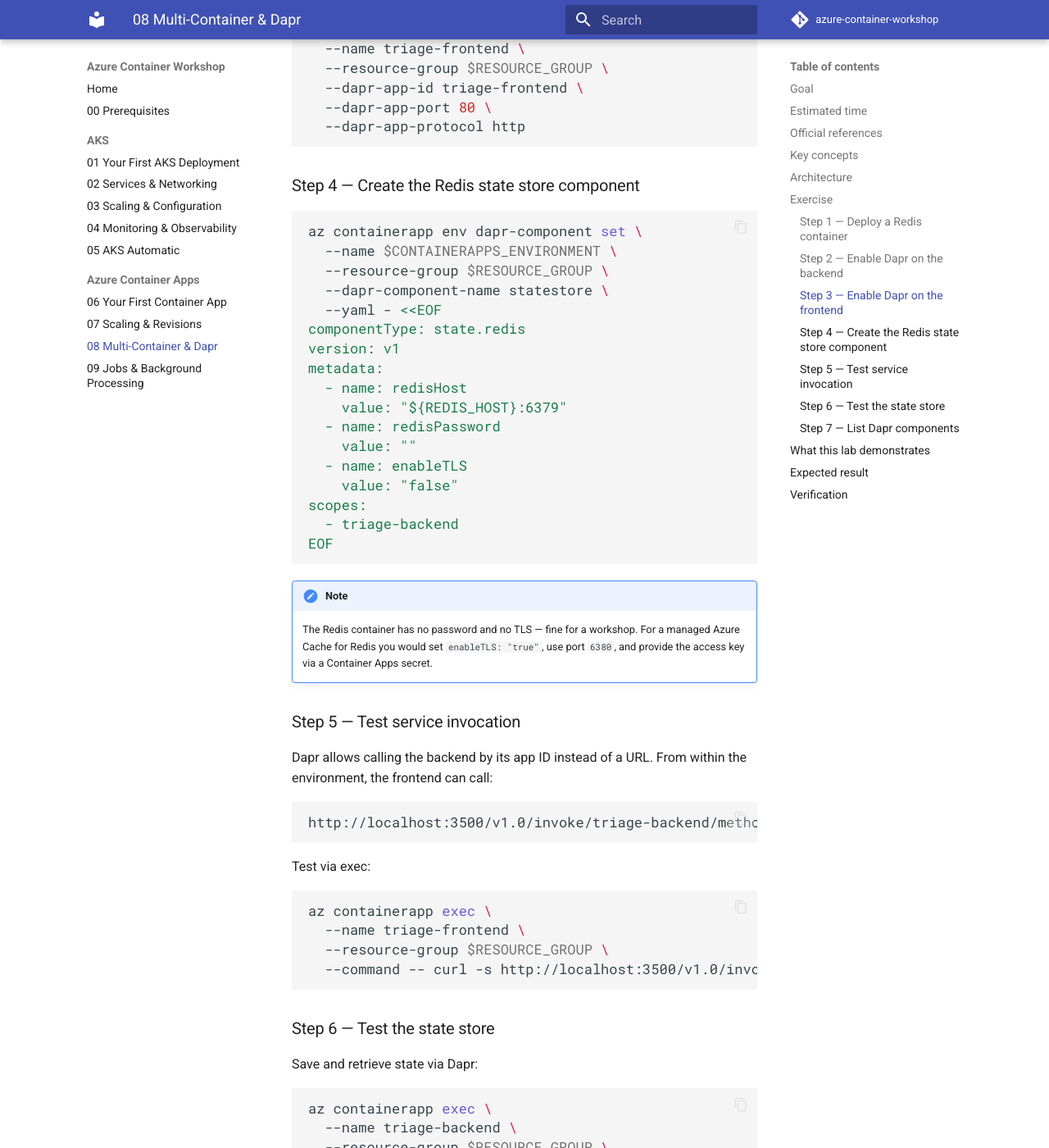
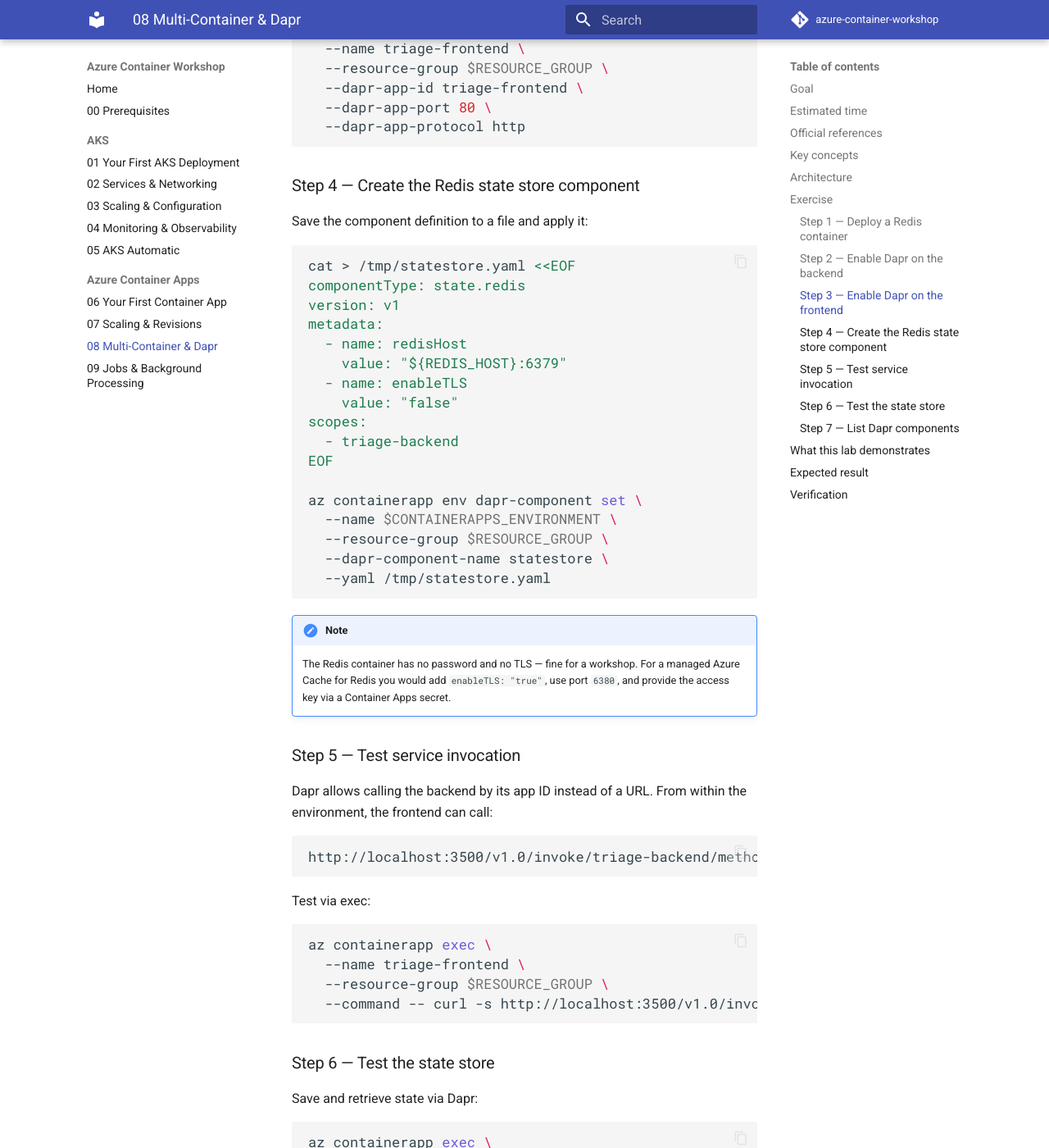
Before and after one commit to beyondelastic/azure-container-workshop, an MkDocs documentation site: the page built from docs/08-multi-container-and-dapr.md, in a window 1280 px wide and 1400 px high, scrolled down 2549 px. Shown: the whole window at 82% size. Built offline with MkDocs 1.6.1 and Material for MkDocs 9.7.7, drawn with Linux system fonts in a browser that asks for light colours; comment, search, counter and statistics services are not loaded.

Commit message:
Add Redis state store component setup instructions for Dapr integration

````diff
--- a/docs/08-multi-container-and-dapr.md
+++ b/docs/08-multi-container-and-dapr.md
@@ -108,29 +108,31 @@
 
 ### Step 4 — Create the Redis state store component
 
+Save the component definition to a file and apply it:
+
 ```bash
-az containerapp env dapr-component set \
-  --name $CONTAINERAPPS_ENVIRONMENT \
-  --resource-group $RESOURCE_GROUP \
-  --dapr-component-name statestore \
-  --yaml - <<EOF
+cat > /tmp/statestore.yaml <<EOF
 componentType: state.redis
 version: v1
 metadata:
   - name: redisHost
     value: "${REDIS_HOST}:6379"
-  - name: redisPassword
-    value: ""
   - name: enableTLS
     value: "false"
 scopes:
   - triage-backend
 EOF
+
+az containerapp env dapr-component set \
+  --name $CONTAINERAPPS_ENVIRONMENT \
+  --resource-group $RESOURCE_GROUP \
+  --dapr-component-name statestore \
+  --yaml /tmp/statestore.yaml
 ```
 
 !!! note
     The Redis container has no password and no TLS — fine for a workshop.
-    For a managed Azure Cache for Redis you would set `enableTLS: "true"`,
+    For a managed Azure Cache for Redis you would add `enableTLS: "true"`,
     use port `6380`, and provide the access key via a Container Apps secret.
 
 ### Step 5 — Test service invocation
````
